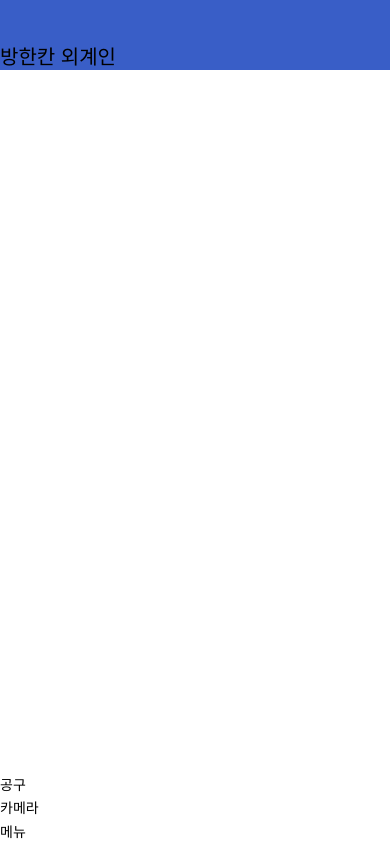
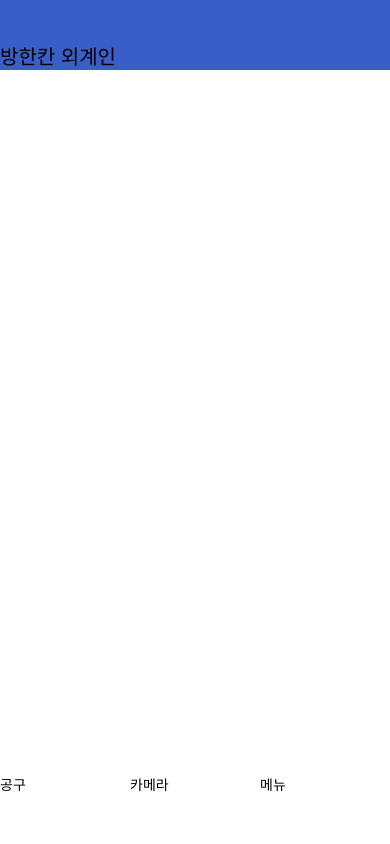
Before and after one commit to slrrla/ver1, a React Native app in the folder alien1/: screen / in a window 390 px wide. Built offline with nearby package versions, Linux system fonts and the light colour scheme.

Commit message:
Update App.js

```diff
--- a/alien1/App.js
+++ b/alien1/App.js
@@ -50,7 +50,8 @@ const styles = StyleSheet.create({
     fontSize : 20
   },
   ToolBar: {
-    flex: 1
+    flex: 1,
+    flexDirection: "row"
   },
   Tools: {
     flexDirection: "row",
```
